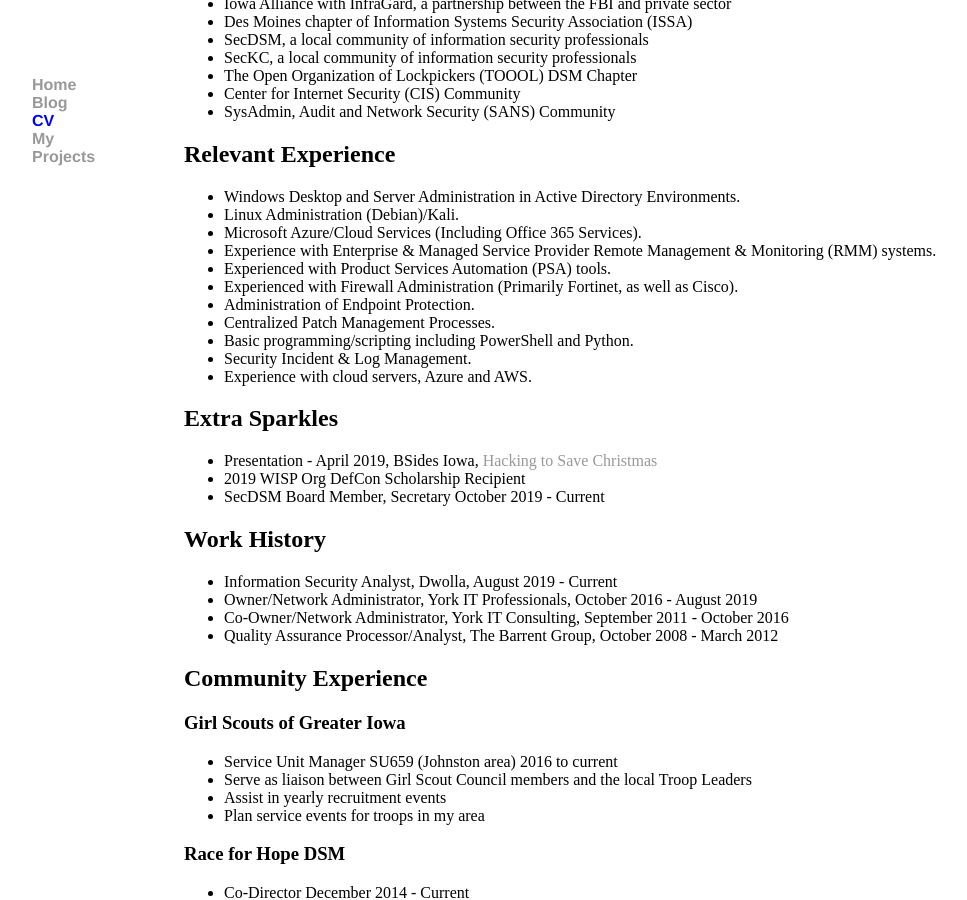
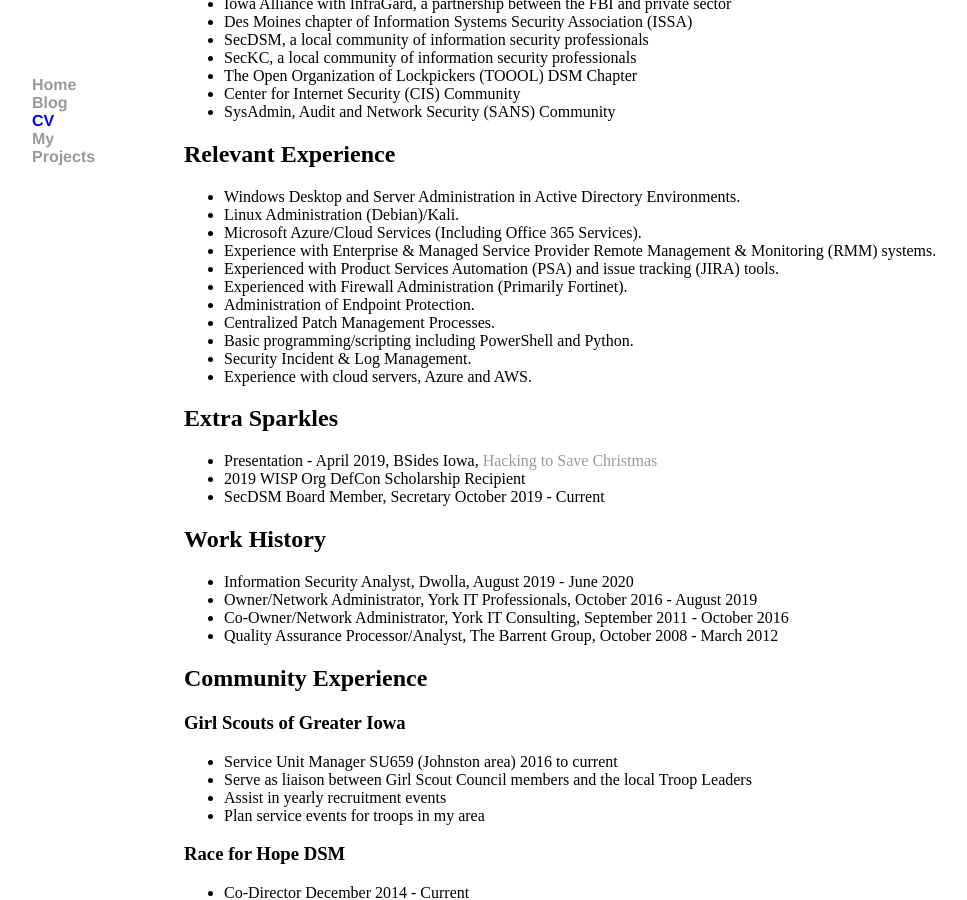
Before and after one commit to RocketGeek42/rocketgeek.github.io, a Jekyll site: the page built from cv/index.html, in a window 1280 px wide and 900 px high, scrolled down 521 px. Shown: the whole window, without its empty margins (8-975 px from the left). Built offline with Jekyll 4.4.1, drawn with Linux system fonts in a browser that asks for light colours.

Commit message:
Update index.html
CV Updates

```diff
--- a/cv/index.html
+++ b/cv/index.html
@@ -42,8 +42,8 @@
         <li>Linux Administration (Debian)/Kali.</li>
         <li>Microsoft Azure/Cloud Services (Including Office 365 Services).</li>
         <li>Experience with Enterprise & Managed Service Provider Remote Management & Monitoring (RMM) systems.</li>
-        <li>Experienced with Product Services Automation (PSA) tools.</li>
-        <li>Experienced with Firewall Administration (Primarily Fortinet, as well as Cisco).</li>
+        <li>Experienced with Product Services Automation (PSA) and issue tracking (JIRA) tools.</li>
+        <li>Experienced with Firewall Administration (Primarily Fortinet).</li>
         <li>Administration of Endpoint Protection.</li>
         <li>Centralized Patch Management Processes.</li>
         <li>Basic programming/scripting including PowerShell and Python.</li>
@@ -62,7 +62,7 @@
 <div class="history">
     <h2>Work History</h2>
     <ul>
-        <li>Information Security Analyst, Dwolla, August 2019 - Current</li>
+        <li>Information Security Analyst, Dwolla, August 2019 - June 2020</li>
         <li>Owner/Network Administrator, York IT Professionals, October 2016 - August 2019</li>
         <li>Co-Owner/Network Administrator, York IT Consulting, September 2011 - October 2016</li>
         <li>Quality Assurance Processor/Analyst, The Barrent Group, October 2008 - March 2012</li>
```
